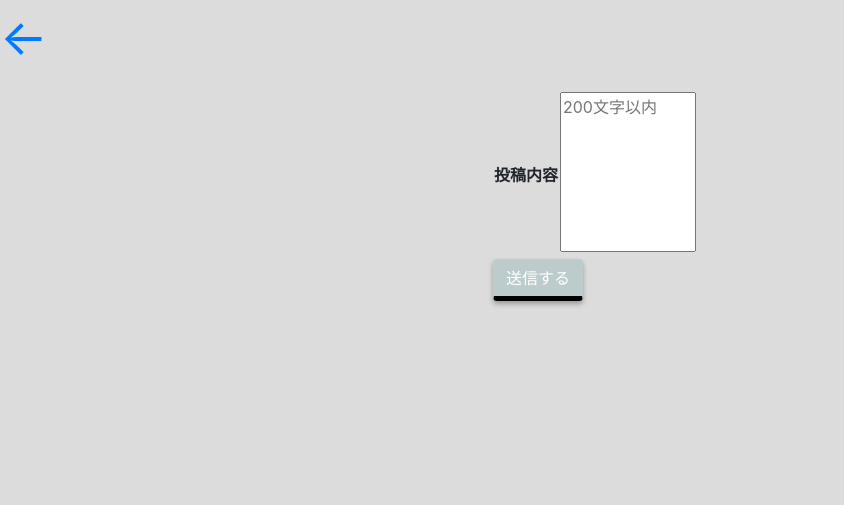
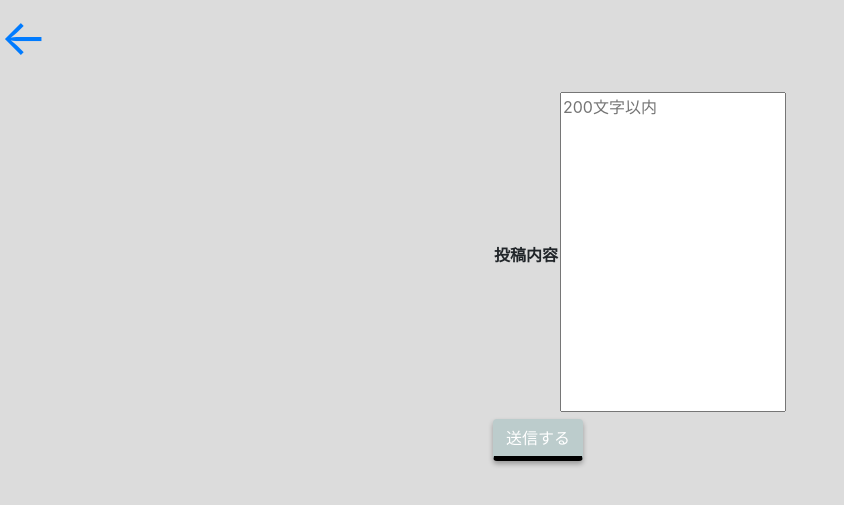
Before and after one commit to t18cs020/mysns, a Django app: page /cosmicsns/tweet/ in a window 1280 px wide. Shown: the part 75-580 px from the top of the page, without its empty margins (0-844 px from the left). Run offline with Django 3.2, Linux system fonts and the light colour scheme; a user stored in the database is signed in; lists and menus that the app fills with data are empty; some libraries are stand-ins or nearby versions.

Commit message:
Update tweet.html

```diff
--- a/cosmicsns/templates/cosmicsns/tweet.html
+++ b/cosmicsns/templates/cosmicsns/tweet.html
@@ -9,8 +9,8 @@
   }
   textarea{
    	resize: none;
-	width: 60%;
-	height: 10em;
+	width: 100%;
+	height: 20em;
   }
   h1{
      padding: 1.5rem;
```
